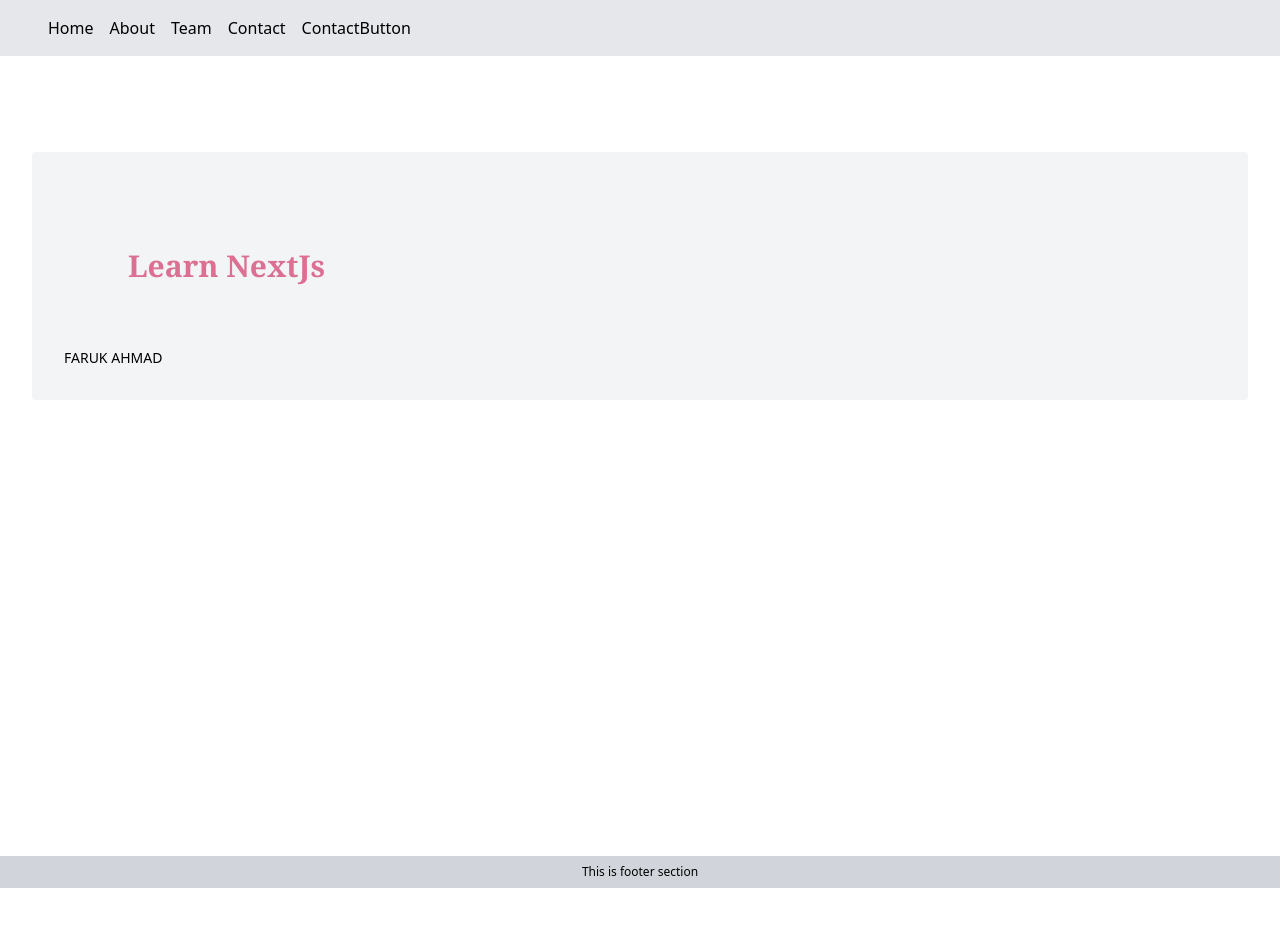
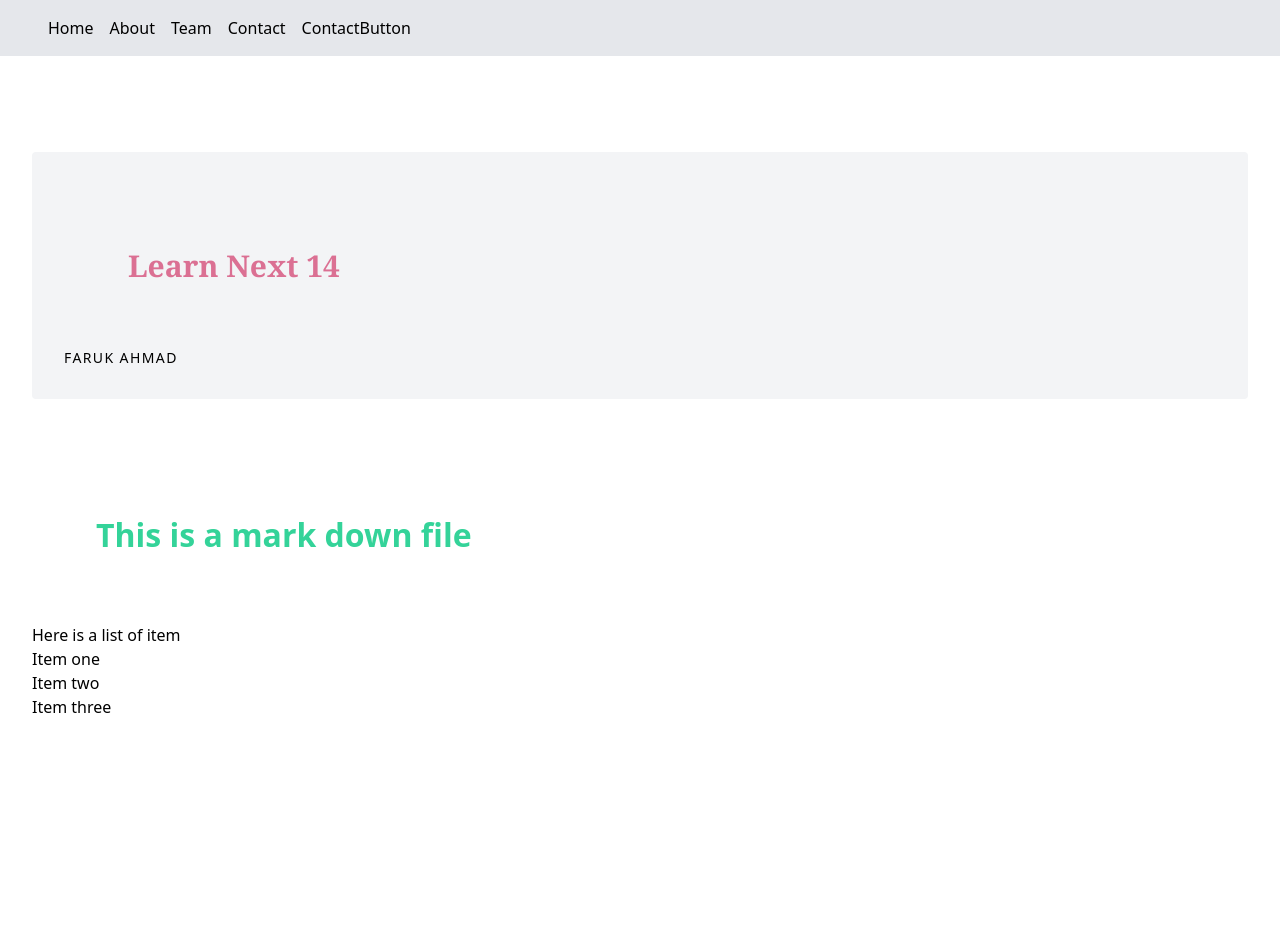
Before and after one commit to farukwebcode21/next-started, a Next.js app: page /posts/learn-nextjs in a window 1280 px wide. Shown: the top 926 px of the page. Before the commit the page ends 888 px from the top, so only its background shows below. Built offline with nearby package versions, Linux system fonts and the light colour scheme.

Commit message:
start next dynamic routeing and mdx

```diff
--- a/app/layout.js
+++ b/app/layout.js
@@ -27,7 +27,6 @@ export default function RootLayout({ children }) {
       >
         <Header />
         <main className='h-screen'>{children}</main>
-        <Footer />
       </body>
     </html>
   )
--- a/app/posts/[slug]/page.jsx
+++ b/app/posts/[slug]/page.jsx
@@ -1,16 +1,20 @@
-import React from 'react'
+import { getPostBySlug } from '../../../lib/posts'
 
 const Page = async ({ params }) => {
-  console.log(params)
-  //   const post = await getPostBySlug('learn-nextjs')
+  const { slug } = params
+
+  const { content, frontmatter } = await getPostBySlug(slug)
   return (
     <section className='py-24'>
       <div className='container'>
         {/* Post frmatter */}
         <header className='rounded bg-gray-100 p-8'>
-          <h1 className='font-serif text-3xl'>Learn NextJs</h1>
-          <p className='text-sm font-light uppercase'>Faruk Ahmad</p>
+          <h1 className='font-serif text-3xl'>{frontmatter.title}</h1>
+          <p className='text-sm font-light uppercase leading-snug tracking-widest'>
+            {frontmatter.author}
+          </p>
         </header>
+        <main className='mt-12 h-screen'>{content}</main>
       </div>
     </section>
   )
--- a/content/learn-nextjs.mdx
+++ b/content/learn-nextjs.mdx
@@ -1,15 +1,12 @@
 ---
-
-title:Learn Next 14
-author:Faruk Ahmad
-
+title: Learn Next 14
+author: Faruk Ahmad
 ---
 
 # This is a mark down file
 
+Here is a list of item
 
- Here is a list of item
-
- - Item one
- - Item two
- - Item three
+- Item one
+- Item two
+- Item three
--- /dev/null
+++ b/lib/posts.js
@@ -0,0 +1,30 @@
+import fs from 'fs'
+import path from 'path'
+
+import { compileMDX } from 'next-mdx-remote/rsc'
+
+const rootDirectory = path.join(process.cwd(), 'content')
+
+const components = {
+  h1: props => (
+    <h1 {...props} className='text-emerald-400'>
+      {props.children}
+    </h1>
+  )
+}
+
+export async function getPostBySlug(slug) {
+  const realSlug = slug.replace(/\.mdx$/, '')
+
+  const filePath = path.join(rootDirectory, `${realSlug}.mdx`)
+  const fileContent = fs.readFileSync(filePath, { encoding: 'utf8' })
+
+  const { content, frontmatter } = await compileMDX({
+    source: fileContent,
+    components,
+    options: {
+      parseFrontmatter: true
+    }
+  })
+  return { content, frontmatter }
+}
--- a/package.json
+++ b/package.json
@@ -10,10 +10,12 @@
   },
   "dependencies": {
     "next": "14.2.15",
+    "next-mdx-remote": "^5.0.0",
     "react": "^18",
     "react-dom": "^18"
   },
   "devDependencies": {
+    "@tailwindcss/typography": "^0.5.15",
     "eslint": "^8",
     "eslint-config-next": "14.2.15",
     "postcss": "^8",
--- a/tailwind.config.js
+++ b/tailwind.config.js
@@ -3,7 +3,8 @@ module.exports = {
   content: [
     './pages/**/*.{js,ts,jsx,tsx,mdx}',
     './components/**/*.{js,ts,jsx,tsx,mdx}',
-    './app/**/*.{js,ts,jsx,tsx,mdx}'
+    './app/**/*.{js,ts,jsx,tsx,mdx}',
+    './lib/**/*.{js,ts,jsx,tsx,mdx}'
   ],
   theme: {
     container: {
@@ -15,5 +16,5 @@ module.exports = {
       }
     }
   },
-  plugins: []
+  plugins: [require('@tailwindcss/typography')]
 }
```
Also changed, not shown: 1 other file (tests, documents, lock files or other folders).
